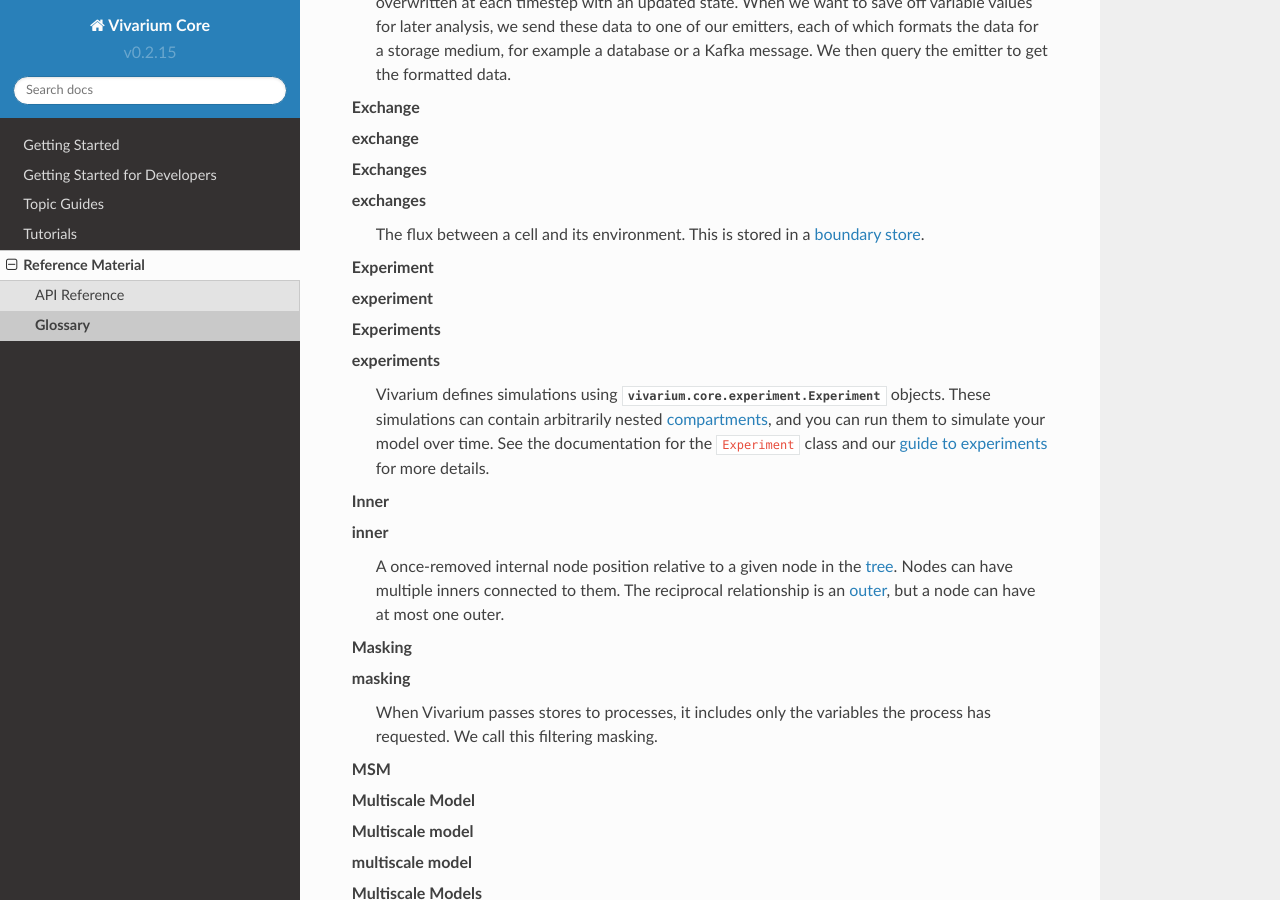
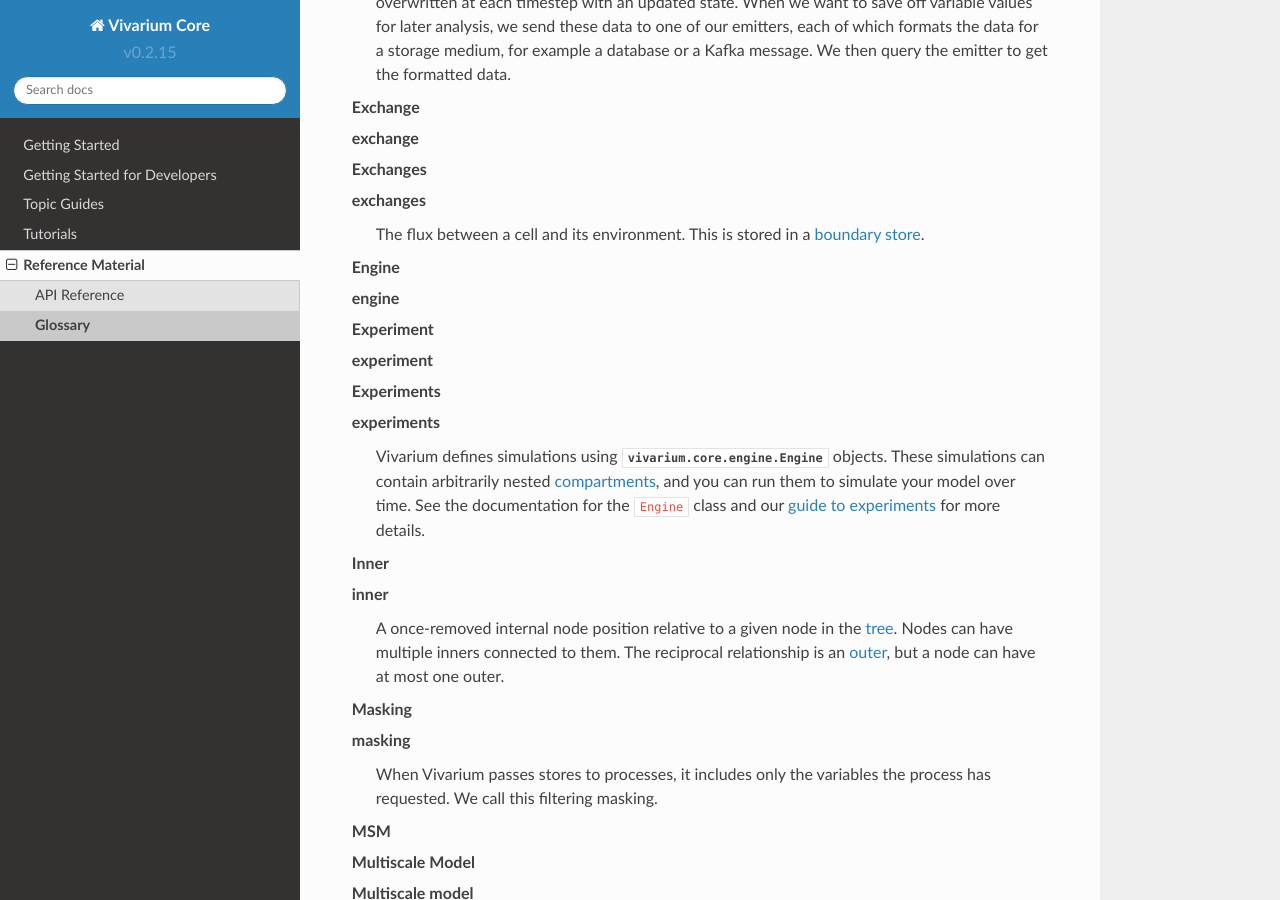
Before and after one commit to vivarium-collective/vivarium-core, a Sphinx documentation site: the page built from doc/reference/glossary.rst, in a window 1280 px wide and 900 px high, scrolled down 2158 px. Built offline with Sphinx 7.4.7 and the Read the Docs theme 2.0.0, drawn with Linux system fonts in a browser that asks for light colours; some of the changed text lies outside the part shown.

Commit message:
update docs

```diff
--- a/doc/guides/experiments.rst
+++ b/doc/guides/experiments.rst
@@ -16,7 +16,7 @@
 --------------------
 
 To create an experiment, you need only instantiate the
-:py:class:`vivarium.core.experiment.Experiment` class. To help others
+:py:class:`vivarium.core.engine.Engine` class. To help others
 reproduce your experiment, create a file in the
 ``vivarium-core/experiments`` directory that defines a function that
 generates your experiment. For example, here is the function from
--- a/doc/guides/hierarchy.rst
+++ b/doc/guides/hierarchy.rst
@@ -42,7 +42,8 @@
 >>> from vivarium.experiments.glucose_phosphorylation import (
 ...     glucose_phosphorylation_experiment,
 ... )
->>> from vivarium.core.experiment import Compartment, Experimentfrom vivarium.core.process import Compartment
+>>> from vivarium.core.engine import Engine
+>>> from vivarium.core.composer import Composer
 >>> from vivarium.library.pretty import format_dict
 >>>
 >>>
--- /dev/null
+++ b/doc/reference/api/vivarium.core.composer.rst
@@ -0,0 +1,4 @@
+.. automodule:: vivarium.core.composer
+   :members:
+   :undoc-members:
+   :show-inheritance:
--- a/doc/reference/api/vivarium.core.experiment.rst
+++ b/doc/reference/api/vivarium.core.engine.rst
@@ -1,4 +1,4 @@
-.. automodule:: vivarium.core.experiment
+.. automodule:: vivarium.core.engine
    :members:
    :undoc-members:
    :show-inheritance:
--- a/doc/reference/api/vivarium.core.rst
+++ b/doc/reference/api/vivarium.core.rst
@@ -7,8 +7,9 @@
    vivarium.core.composition
    vivarium.core.control
    vivarium.core.emitter
-   vivarium.core.experiment
+   vivarium.core.engine
    vivarium.core.process
+   vivarium.core.composer
    vivarium.core.registry
    vivarium.core.store
    vivarium.core.types
--- a/doc/reference/glossary.rst
+++ b/doc/reference/glossary.rst
@@ -107,15 +107,17 @@
         The flux between a cell and its environment. This is stored in a
         :term:`boundary store`.
 
+    Engine
+    engine
     Experiment
     experiment
     Experiments
     experiments
         Vivarium defines simulations using
-        :py:class:`vivarium.core.experiment.Experiment` objects. These
+        :py:class:`vivarium.core.engine.Engine` objects. These
         simulations can contain arbitrarily nested :term:`compartments`,
         and you can run them to simulate your model over time. See the
-        documentation for the ``Experiment`` class and our :doc:`guide
+        documentation for the ``Engine`` class and our :doc:`guide
         to experiments </guides/experiments>` for more details.
 
     Inner
@@ -369,7 +371,7 @@
         :term:`ports`. This tells Vivarium which store to pass to each
         port of each process during the simulation. See the constructor
         documentation for
-        :py:class:`vivarium.core.experiment.Experiment` for a more
+        :py:class:`vivarium.core.engine.Engine` for a more
         detailed specification of the form of a topology.
 
     Hierarchy
```
Also changed, not shown: other parts of doc/guides/experiments.rst (+1 -1 lines), 3 other files.
